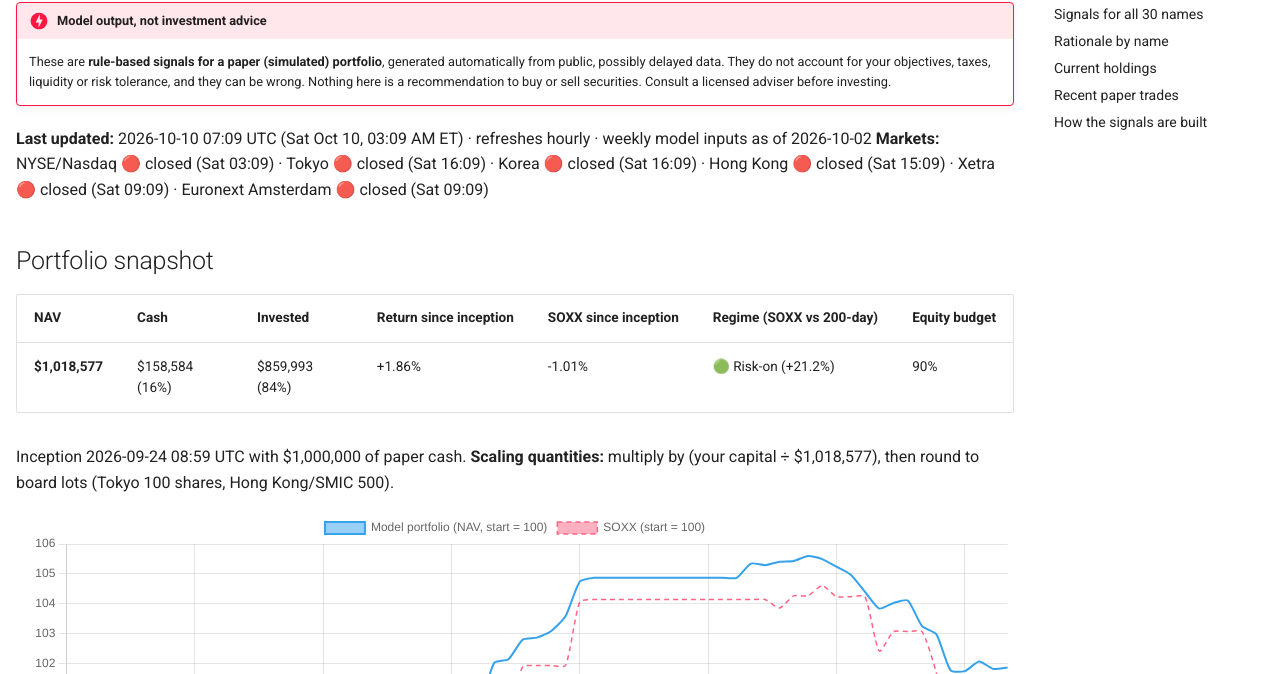
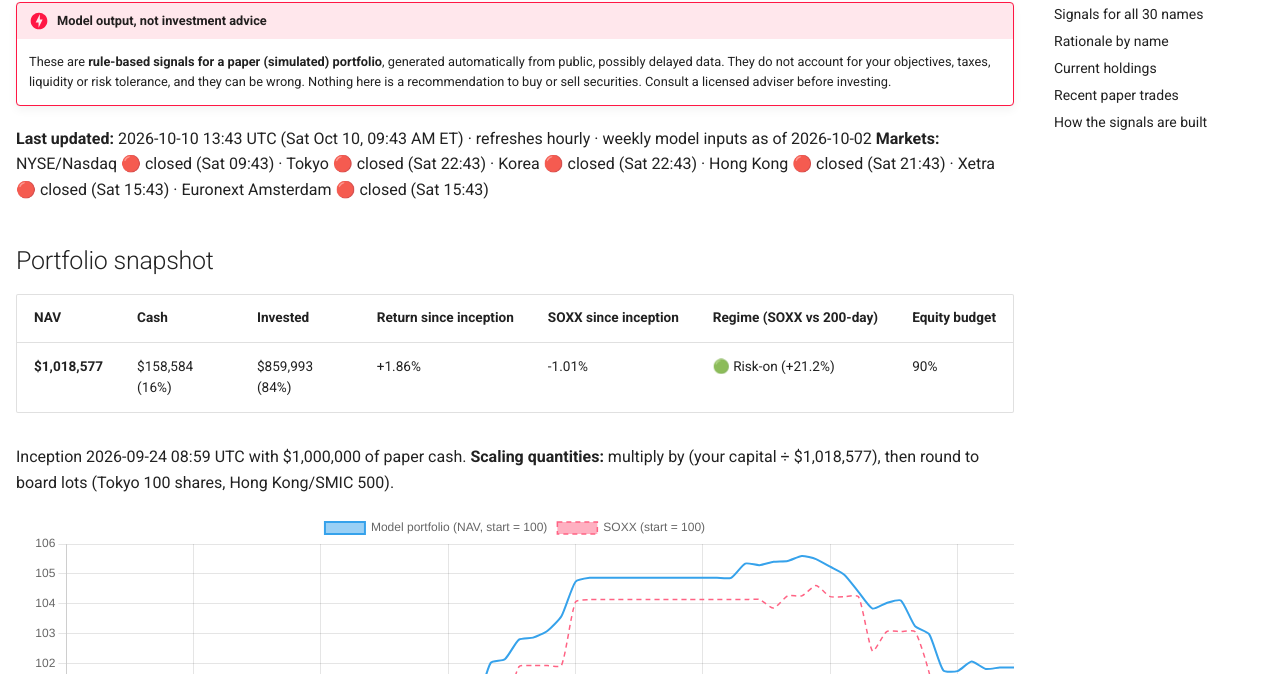
Before and after one commit to findnavish/InvestmentOpportunities, an MkDocs documentation site: the page built from docs/trade-signals/index.md, in a window 1280 px wide and 900 px high. Shown: the part 226-900 px from the top of the window. Built offline with MkDocs 1.6.1 and Material for MkDocs 9.7.7, drawn with Linux system fonts in a browser that asks for light colours; comment, search, counter and statistics services are not loaded; part of the change alters nothing that is shown.

Commit message:
Signals update 2026-10-10 13:43 UTC

```diff
--- a/docs/trade-signals/index.md
+++ b/docs/trade-signals/index.md
@@ -8,8 +8,8 @@ hide:
 !!! danger "Model output, not investment advice"
     These are **rule-based signals for a paper (simulated) portfolio**, generated automatically from public, possibly delayed data. They do not account for your objectives, taxes, liquidity or risk tolerance, and they can be wrong. Nothing here is a recommendation to buy or sell securities. Consult a licensed adviser before investing.
 
-**Last updated:** 2026-10-10 07:09 UTC (Sat Oct 10, 03:09 AM ET) · refreshes hourly · weekly model inputs as of 2026-10-02
-**Markets:** NYSE/Nasdaq 🔴 closed (Sat 03:09) · Tokyo 🔴 closed (Sat 16:09) · Korea 🔴 closed (Sat 16:09) · Hong Kong 🔴 closed (Sat 15:09) · Xetra 🔴 closed (Sat 09:09) · Euronext Amsterdam 🔴 closed (Sat 09:09)
+**Last updated:** 2026-10-10 13:43 UTC (Sat Oct 10, 09:43 AM ET) · refreshes hourly · weekly model inputs as of 2026-10-02
+**Markets:** NYSE/Nasdaq 🔴 closed (Sat 09:43) · Tokyo 🔴 closed (Sat 22:43) · Korea 🔴 closed (Sat 22:43) · Hong Kong 🔴 closed (Sat 21:43) · Xetra 🔴 closed (Sat 15:43) · Euronext Amsterdam 🔴 closed (Sat 15:43)
 
 ## Portfolio snapshot
 
@@ -48,7 +48,7 @@ Sorted by score. **Weight** = current → target share of NAV. **Key drivers** =
 | 🟢 Buy | +0.55 | **AMAT**<br><small>Applied Materials</small> | 506.85 USD | +26% | -0.4% | +108% | +17% | 54 | +0.03 | 8.0% → 8.3% | – | analyst α +0.12 · momentum +0.10 |
 | 🟢 Buy | +0.49 | **TSM**<br><small>TSMC</small> | 453.26 USD | +22% | -1.2% | +46% | +16% | 53 | +0.58 | 8.3% → 10.0% | – | quality +0.28 · momentum -0.12 |
 | 🟢 Buy | +0.46 | **ASX**<br><small>ASE Technology</small> | 46.43 USD | +10% | -2.2% | +239% | +48% | 62 | -0.68 | 6.9% → 7.7% | – | momentum +0.35 · quality -0.28 · ⚠️ rich valuation |
-| 🟢 Buy | +0.42 | **Infineon**<br><small>IFX.DE</small> | 58.70 EUR | +48% | +4.4% | +76% | +4% | 49 | -0.04 | 6.3% → 7.5% | – | analyst α +0.31 · trend -0.12 |
+| 🟢 Buy | +0.42 | **Infineon**<br><small>IFX.DE</small> | 58.70 EUR | +48% | +4.4% | +81% | +4% | 49 | -0.04 | 6.3% → 7.5% | – | analyst α +0.31 · trend -0.12 |
 | 🟢 Buy | +0.37 | **NVDA**<br><small>NVIDIA</small> | 229.34 USD | +43% | +3.2% | +14% | +14% | 53 | +0.47 | 8.4% → 6.5% | TRIM 80 | analyst α +0.23 · momentum -0.23 |
 | 🟢 Buy | +0.33 | **KLAC**<br><small>KLA Corp</small> | 195.64 USD | +19% | -1.9% | +72% | +9% | 55 | +0.51 | 4.2% → 5.4% | ADD 61 | quality +0.24 · trend -0.07 |
 | ⚪ Hold | +0.22 | **ASML**<br><small>ASML Holding</small> | 1,781.44 USD | +18% | -2.6% | +74% | +14% | 53 | +0.42 | 0.0% → 0.0% | – | quality +0.18 · analyst α -0.08 |
@@ -58,7 +58,7 @@ Sorted by score. **Weight** = current → target share of NAV. **Key drivers** =
 | ⚪ Hold | -0.08 | **MRVL**<br><small>Marvell Technology</small> | 275.33 USD | +7% | -5.9% | +161% | +59% | 62 | -0.12 | 0.0% → 0.0% | – | analyst α -0.48 · trend +0.32 · ⚠️ rich valuation |
 | ⚪ Hold | -0.10 | **Advantest**<br><small>6857.T</small> | 41,560 JPY | +3% | -6.7% | +134% | +48% | 71 | +0.33 | 5.2% → 5.2% | – | analyst α -0.55 · trend +0.18 · ⚠️ rich valuation |
 | ⚪ Hold | -0.10 | **LRCX**<br><small>Lam Research</small> | 318.83 USD | +18% | -2.8% | +112% | +14% | 51 | +0.02 | 0.0% → 0.0% | – | analyst α -0.15 · momentum +0.12 |
-| ⚪ Hold | -0.18 | **ASMI**<br><small>ASM.AS</small> | 888.00 EUR | +27% | -0.6% | +53% | +11% | 54 | -0.10 | 0.0% → 0.0% | – | analyst α +0.08 · quality -0.06 |
+| ⚪ Hold | -0.18 | **ASMI**<br><small>ASM.AS</small> | 888.00 EUR | +27% | -0.6% | +52% | +11% | 54 | -0.10 | 0.0% → 0.0% | – | analyst α +0.08 · quality -0.06 |
 | 🔴 Sell | -0.29 | **Disco**<br><small>6146.T</small> | 61,250 JPY | +33% | +1.6% | +16% | -6% | 58 | +0.06 | 0.0% → 0.0% | – | momentum -0.20 · analyst α +0.19 |
 | 🔴 Sell | -0.34 | **TXN**<br><small>Texas Instruments</small> | 283.74 USD | +14% | -2.7% | +46% | +13% | 56 | +0.24 | 0.0% → 0.0% | – | analyst α -0.12 · momentum -0.10 |
 | 🔴 Sell | -0.42 | **QCOM**<br><small>Qualcomm</small> | 175.56 USD | +11% | -4.0% | +12% | +4% | 45 | +0.70 | 0.0% → 0.0% | – | quality +0.43 · analyst α -0.27 |
@@ -98,7 +98,7 @@ Click a name to expand the full reasoning behind its rating and quantity.
     Within rebalance band of target 7.7%: no trade. Analyst target 51.00 USD vs 46.43 USD (+10%, 1 analysts); de-biased α -2.2% vs CAPM hurdle 11.9%. Uptrend +48% vs 200-day avg; 12-1 mom +239%; RSI 62. Quality z -0.68 (ROE 12%). ⚠️ price implies 69% stage-1 growth (reverse DCF).
 
 ??? success "Infineon (IFX.DE) — 🟢 Buy, score +0.42"
-    Within rebalance band of target 7.5%: no trade. Analyst target 86.74 EUR vs 58.70 EUR (+48%, 23 analysts); de-biased α +4.4% vs CAPM hurdle 14.1%. Uptrend +4% vs 200-day avg; 12-1 mom +76%; RSI 49. Quality z -0.04 (ROE 6%).
+    Within rebalance band of target 7.5%: no trade. Analyst target 86.74 EUR vs 58.70 EUR (+48%, 23 analysts); de-biased α +4.4% vs CAPM hurdle 14.1%. Uptrend +4% vs 200-day avg; 12-1 mom +81%; RSI 49. Quality z -0.04 (ROE 6%).
 
 ??? success "NVDA (NVDA) — 🟢 Buy, score +0.37"
     **TRIM 80 sh** → target 6.5% of NAV (sized ∝ score ÷ σ(e), cap 10%). Analyst target 327.70 USD vs 229.34 USD (+43%, 59 analysts); de-biased α +3.2% vs CAPM hurdle 13.9%. Uptrend +14% vs 200-day avg; 12-1 mom +14%; RSI 53. Quality z +0.47 (ROE 101%).
@@ -128,7 +128,7 @@ Click a name to expand the full reasoning behind its rating and quantity.
     Hold zone: not owned, no entry. Analyst target 375.06 USD vs 318.83 USD (+18%, 31 analysts); de-biased α -2.8% vs CAPM hurdle 12.6%. Uptrend +14% vs 200-day avg; 12-1 mom +112%; RSI 51. Quality z +0.02 (ROE 65%).
 
 ??? note "ASMI (ASM.AS) — ⚪ Hold, score -0.18"
-    Hold zone: not owned, no entry. Analyst target 1,128.53 EUR vs 888.00 EUR (+27%, 19 analysts); de-biased α -0.6% vs CAPM hurdle 13.2%. Uptrend +11% vs 200-day avg; 12-1 mom +53%; RSI 54. Quality z -0.10 (ROE 19%).
+    Hold zone: not owned, no entry. Analyst target 1,128.53 EUR vs 888.00 EUR (+27%, 19 analysts); de-biased α -0.6% vs CAPM hurdle 13.2%. Uptrend +11% vs 200-day avg; 12-1 mom +52%; RSI 54. Quality z -0.10 (ROE 19%).
 
 ??? failure "Disco (6146.T) — 🔴 Sell, score -0.29"
     Avoid: not owned. Analyst target 81,730 JPY vs 61,250 JPY (+33%, 20 analysts); de-biased α +1.6% vs CAPM hurdle 11.5%. Downtrend -6% vs 200-day avg; 12-1 mom +16%; RSI 58. Quality z +0.06 (ROE 25%).
```
Also changed, not shown: docs/trade-signals/nav.json (+1 -1 lines).
